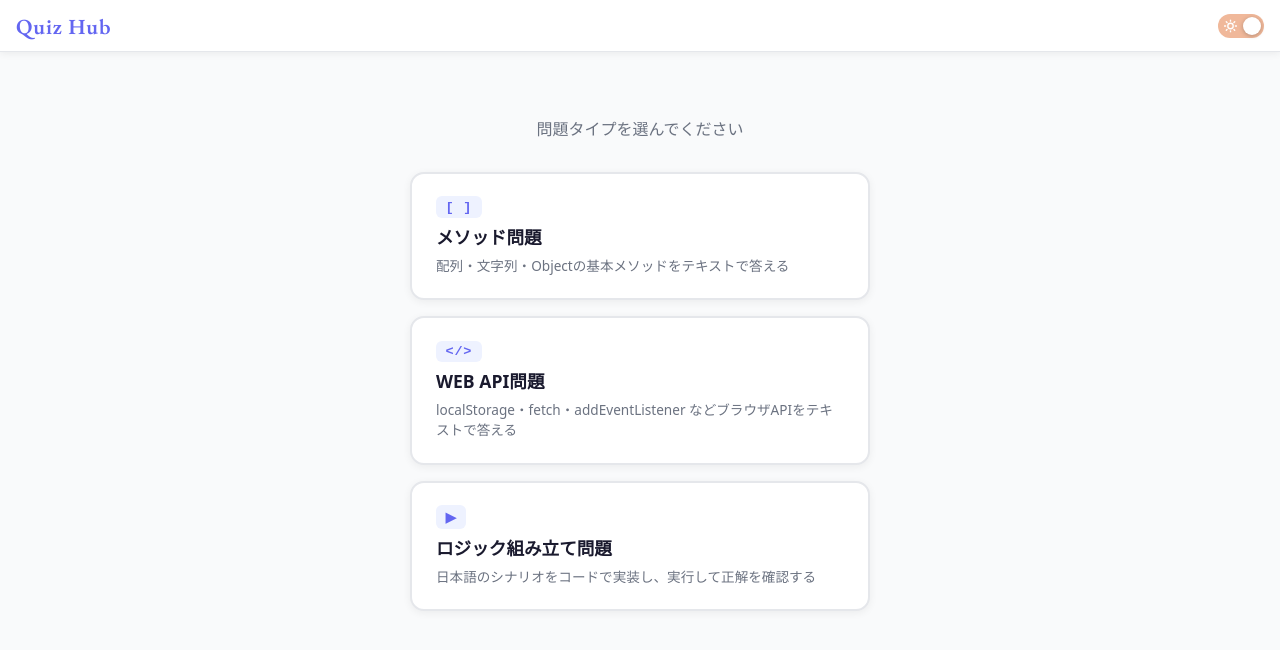
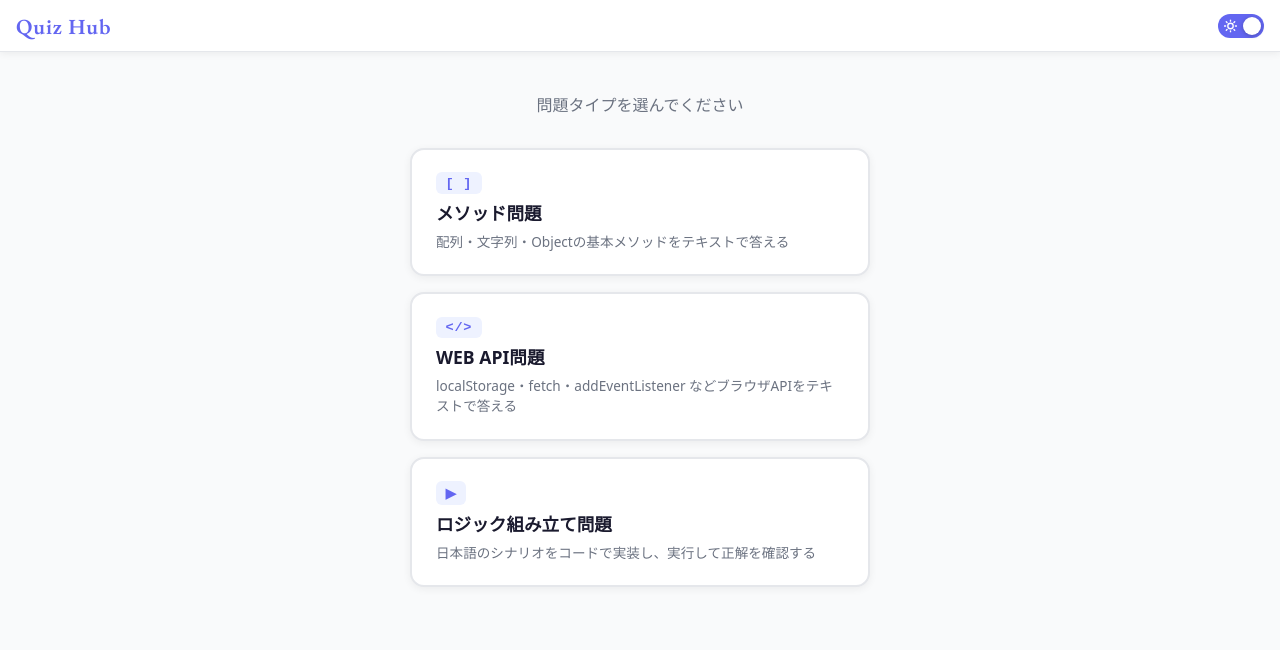
Before and after one commit to aico0315/quiz-hub, a React (Vite) app: page / in a window 1280 px wide. Shown: the top 650 px of the page. Built offline with nearby package versions, Linux system fonts and the light colour scheme.

Commit message:
style: トグルボタンをパープルに変更・ダッシュボード上部余白を調整
Co-Authored-By: Claude Sonnet 4.6 (1M context) <noreply@anthropic.com>

```diff
--- a/src/App.module.css
+++ b/src/App.module.css
@@ -46,7 +46,7 @@
   width: 46px;
   height: 24px;
   border-radius: 12px;
-  background: #f0b89a;
+  background: #6366f1;
   border: none;
   cursor: pointer;
   transition: background 0.3s;
@@ -54,8 +54,8 @@
 }
 
 .themeToggle.darkMode {
-  background: #1e1e2e;
-  border: 1.5px solid #30304a;
+  background: #3730a3;
+  border: 1.5px solid #4338ca;
 }
 
 .knob {
--- a/src/components/DashboardScreen.module.css
+++ b/src/components/DashboardScreen.module.css
@@ -3,7 +3,7 @@
   flex-direction: column;
   align-items: center;
   gap: 2rem;
-  padding: 3rem 1.5rem;
+  padding: 1.5rem 1.5rem 3rem;
 }
 
 .title {
```
